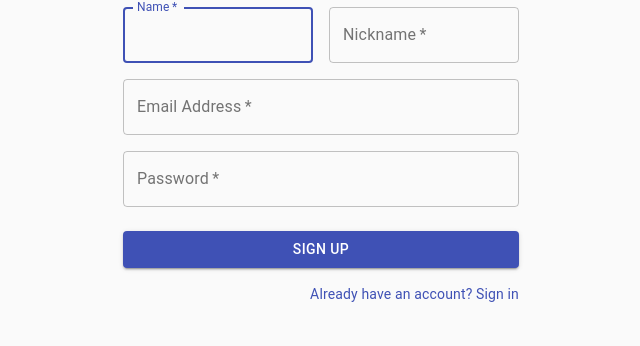
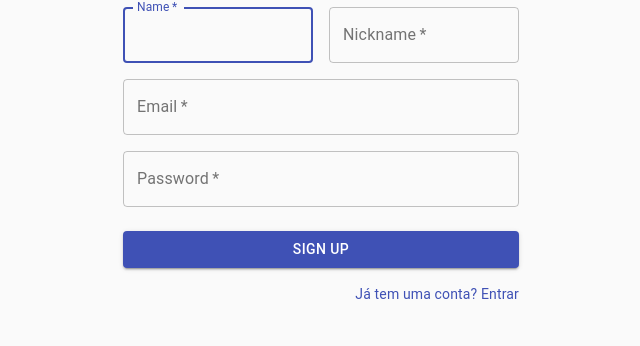
Before and after one commit to lelinho93/fullstack_labenu_front, a React (Create React App) app: page /signup in a window 1280 px wide. Shown: the part 169-515 px from the top of the page, without its empty margins (319-959 px from the left). Built offline with nearby package versions, Linux system fonts and the light colour scheme.

Commit message:
input controlado signup

```diff
--- a/src/components/SignUp.js
+++ b/src/components/SignUp.js
@@ -10,6 +10,7 @@ import LockOutlinedIcon from '@material-ui/icons/LockOutlined';
 import Typography from '@material-ui/core/Typography';
 import { makeStyles } from '@material-ui/core/styles';
 import Container from '@material-ui/core/Container';
+import { useForm } from '../hooks/useForm'
 
 function Copyright() {
   return (
@@ -46,6 +47,18 @@ const useStyles = makeStyles((theme) => ({
 
 export default function SignUp() {
   const classes = useStyles();
+  const { form, onChange } = useForm({ name: "", email: "", nickname: "", password: ""})
+
+  const handleInputChange = (event) => {
+      const { value, name } = event.target
+
+      onChange(value, name)
+  }
+
+  const onSubmitForm = (event) => {
+      event.preventDefault()
+      console.log(form)
+  }
 
   return (
     <Container component="main" maxWidth="xs">
@@ -57,12 +70,15 @@ export default function SignUp() {
         <Typography component="h1" variant="h5">
           Sign up
         </Typography>
-        <form className={classes.form} noValidate>
+        <form className={classes.form} onSubmit={onSubmitForm} >
           <Grid container spacing={2}>
             <Grid item xs={12} sm={6}>
               <TextField
+                type={"text"}
+                name={"name"}
+                value={form.name}
+                onChange={handleInputChange}
                 autoComplete="name"
-                name="name"
                 variant="outlined"
                 required
                 fullWidth
@@ -73,34 +89,42 @@ export default function SignUp() {
             </Grid>
             <Grid item xs={12} sm={6}>
               <TextField
+                type={"text"}
+                name={"nickname"}
+                value={form.nickname}
+                onChange={handleInputChange}
                 variant="outlined"
                 required
                 fullWidth
                 id="lastName"
                 label="Nickname"
-                name="nickname"
                 autoComplete="nickname"
               />
             </Grid>
             <Grid item xs={12}>
               <TextField
+                type={"text"}
+                name={"email"}
+                value={form.email}
+                onChange={handleInputChange}
                 variant="outlined"
                 required
                 fullWidth
                 id="email"
-                label="Email Address"
-                name="email"
+                label="Email"
                 autoComplete="email"
               />
             </Grid>
             <Grid item xs={12}>
               <TextField
+                type={"password"}
+                name={"password"}
+                value={form.password}
+                onChange={handleInputChange}
                 variant="outlined"
                 required
                 fullWidth
-                name="password"
                 label="Password"
-                type="password"
                 id="password"
                 autoComplete="current-password"
               />
@@ -118,7 +142,7 @@ export default function SignUp() {
           <Grid container justify="flex-end">
             <Grid item>
               <Link href="#" variant="body2">
-                Already have an account? Sign in
+                Já tem uma conta? Entrar
               </Link>
             </Grid>
           </Grid>
--- a/src/hooks/UseForm.js
+++ b/src/hooks/UseForm.js
@@ -1,10 +1,10 @@
-import useState from "react";
+import { useState } from "react";
 
-export const useform = (initialValues) => {
-    const [form, setForm] = useState(initialValues)
+export const useForm = (initialValues) => {
+  const [form, setForm] = useState(initialValues);
 
-    const onChange = (value, name) => {
-        setForm({...form, [name]: value})
-    }
-    return {form, onChange}
+  const onChange = (value, name) => {
+    setForm({ ...form, [name]: value });
+  }
+  return { form, onChange };
 }
```
